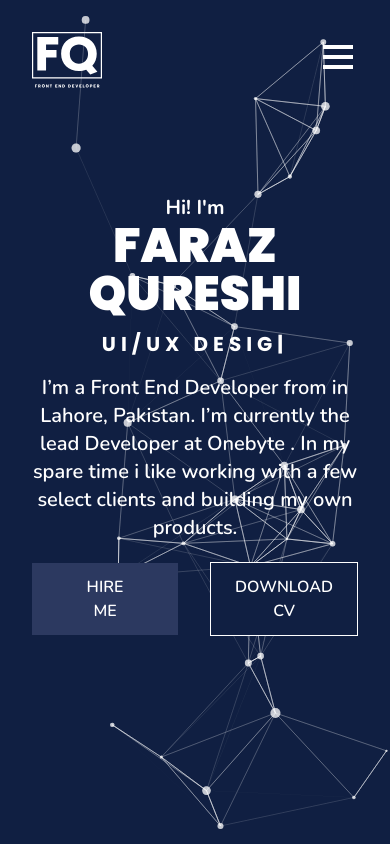
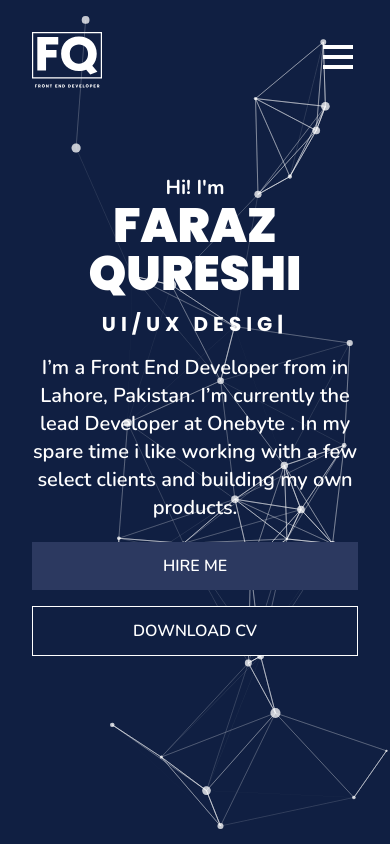
Before and after one commit to Farazqureshi999/portfolio-v1, a Next.js app: page / in a window 390 px wide. Shown: the top 844 px of the page. Built offline with nearby package versions, Linux system fonts and the light colour scheme.

Commit message:
Mobile Changes 3

```diff
--- a/components/Contact.jsx
+++ b/components/Contact.jsx
@@ -14,14 +14,14 @@ function Contact() {
                     </p>
                     <form className="relative z-10">
 
-                        <div className="grid grid-cols-2 gap-6">
+                        <div className="grid grid-cols-1 sm:grid-cols-2 sm:gap-6">
                             <div className="mb-4">
                                 <input
                                     type="text"
                                     placeholder="Enter Your Name"
                                     className="bg-fq-dark-blue2 w-full p-4"/>
                             </div>
-                            <div>
+                            <div className="mb-4 sm:mb-0">
                                 <input
                                     type="email"
                                     placeholder="Enter Your Email"
@@ -39,7 +39,7 @@ function Contact() {
 
                         <button
                             type="submit"
-                            className="uppercase font-nunito bg-fq-white text-fq-dark-blue2 font-bold py-2 px-10 mt-4">Submit</button>
+                            className="uppercase font-nunito bg-fq-white text-fq-dark-blue2 font-bold py-2 px-10 mt-4 w-full sm:w-auto">Submit</button>
                     </form>
                 </div>
                 <div className="relative z-10">
--- a/components/Hero.jsx
+++ b/components/Hero.jsx
@@ -7,28 +7,30 @@ function Hero() {
         <Header/>
         <div className="hero-div text-center flex justify-center flex-col items-center">
             <h2 className="text-xl sm:text-2xl lg:text-4xl font-bold">Hi! I'm</h2>
-            <h1 className="text-5xl sm:text-6xl md:text-7xl lg:text-8xl font-poppins font-extra-bold">FARAZ QURESHI</h1>
-            <h3 className="text-xl sm:text-1xl lg:text-2xl font-poppins uppercase font-bold tracking-lg py-3">
-            <Typed
-                strings={[' Front End Developer', ' Wordpress Expert', ' UI/UX Designer']}
-                typeSpeed={50}
-                backSpeed={50}
-                smartBackspace
-                loop>
-            </Typed>
+            <h1
+                className="text-5xl sm:text-6xl md:text-7xl lg:text-8xl font-poppins font-extra-bold">FARAZ QURESHI</h1>
+            <h3
+                className="text-xl sm:text-1xl lg:text-2xl font-poppins uppercase font-bold tracking-lg py-3">
+                <Typed
+                    strings={[' Front End Developer', ' Wordpress Expert', ' UI/UX Designer']}
+                    typeSpeed={50}
+                    backSpeed={50}
+                    smartBackspace
+                    loop></Typed>
             </h3>
-            <p className="text-xl sm:text-1xl lg:text-2xl font-semibold py-1">I’m a Front End Developer from in
-                Lahore, Pakistan. I’m currently the lead Developer at Onebyte . In my spare time
-                i like working with a few select clients and building my own products.</p>
-            <div className="pt-4 space-x-8 flex justify-center items-center relative z-10">
+            <p className="text-xl sm:text-1xl lg:text-2xl font-semibold py-1">I’m a Front
+                End Developer from in Lahore, Pakistan. I’m currently the lead Developer at
+                Onebyte . In my spare time i like working with a few select clients and building
+                my own products.</p>
+            <div className="pt-4 space-x-0 w-full sm:w-auto sm:space-x-8 flex flex-col sm:flex-row sm:justify-center sm:items-center relative z-10">
                 <a
                     href="#"
-                    className="bg-fq-dark-blue2 px-12 py-3 block uppercase text-1xl font-semibold">
+                    className="bg-fq-dark-blue2 px-12 py-3 block uppercase text-1xl font-semibold w-full mb-4 sm:mb-0 w-full sm:w-auto">
                     Hire Me
                 </a>
                 <a
                     href="#"
-                    className="bg-fq-dark-blue1 border border-1 px-6 py-3 block uppercase text-1xl font-semibold">Download CV</a>
+                    className="bg-fq-dark-blue1 border border-1 px-6 py-3 block uppercase text-1xl font-semibold w-full sm:w-auto">Download CV</a>
             </div>
         </div>
         <div className="email-box relative z-10">
```
